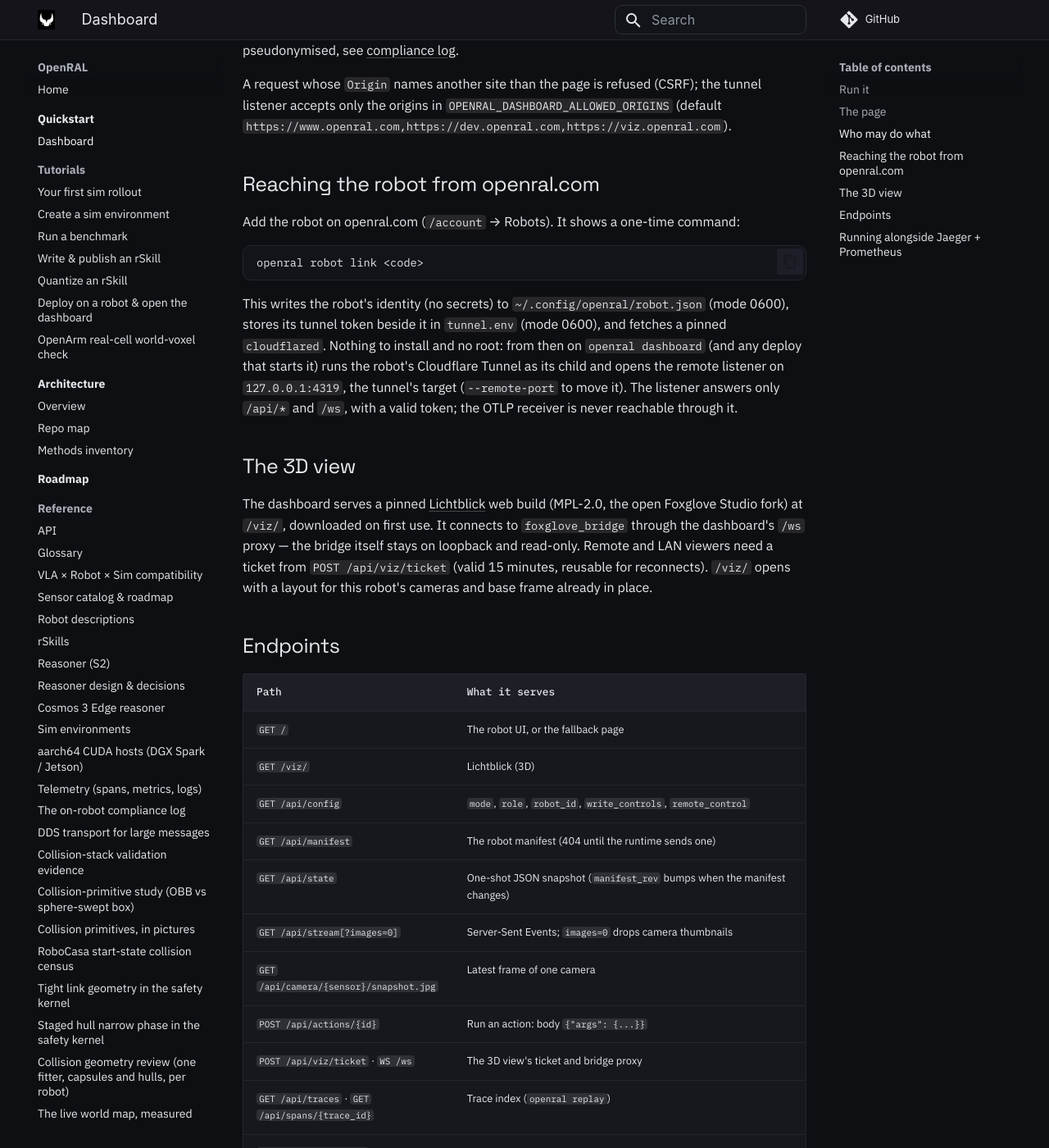
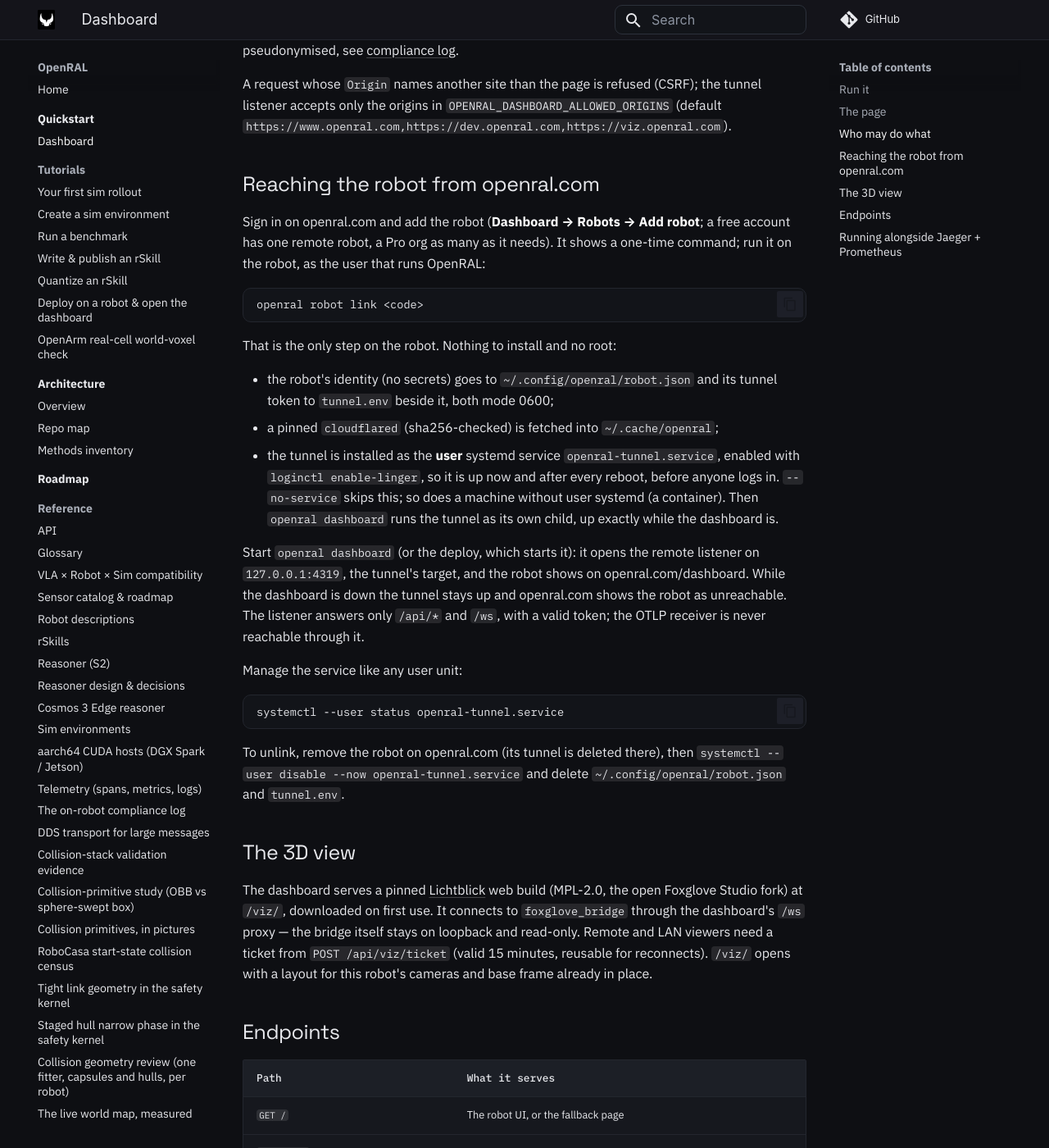
Before and after one commit to OpenRAL/openral, an MkDocs documentation site: the page built from docs/quickstart/dashboard.md, in a window 1280 px wide and 1400 px high, scrolled down 2019 px. Shown: the whole window at 82% size. Built offline with MkDocs 1.6.1 and Material for MkDocs 9.7.7, drawn with Linux system fonts in a browser that asks for light colours; comment, search, counter and statistics services are not loaded.

Commit message:
feat(cli): the robot's tunnel survives reboots as a user service
`openral robot link` installs the pinned cloudflared as the user
systemd unit openral-tunnel.service (EnvironmentFile=tunnel.env,
Restart=always) and enables lingering, so the tunnel is up after a
reboot before anyone logs in. Still no root. The dashboard runs the
tunnel itself only when that service isn't running (no user systemd,
or --no-service). Quickstart, tutorial, README, methods and state map
follow.

Co-Authored-By: Claude Opus 5.5 <noreply@anthropic.com>
Signed-off-by: Adrian <adrianllopart@gmail.com>

````diff
--- a/docs/quickstart/dashboard.md
+++ b/docs/quickstart/dashboard.md
@@ -86,19 +86,40 @@ listener accepts only the origins in `OPENRAL_DASHBOARD_ALLOWED_ORIGINS` (defaul
 
 ## Reaching the robot from openral.com
 
-Add the robot on openral.com (`/account` → Robots). It shows a one-time command:
+Sign in on openral.com and add the robot (**Dashboard → Robots → Add robot**; a free
+account has one remote robot, a Pro org as many as it needs). It shows a one-time
+command; run it on the robot, as the user that runs OpenRAL:
 
 ```bash
 openral robot link <code>
 ```
 
-This writes the robot's identity (no secrets) to `~/.config/openral/robot.json` (mode
-0600), stores its tunnel token beside it in `tunnel.env` (mode 0600), and fetches a
-pinned `cloudflared`. Nothing to install and no root: from then on `openral dashboard`
-(and any deploy that starts it) runs the robot's Cloudflare Tunnel as its child and opens
-the remote listener on `127.0.0.1:4319`, the tunnel's
-target (`--remote-port` to move it). The listener answers only `/api/*` and `/ws`, with
-a valid token; the OTLP receiver is never reachable through it.
+That is the only step on the robot. Nothing to install and no root:
+
+- the robot's identity (no secrets) goes to `~/.config/openral/robot.json` and its tunnel
+  token to `tunnel.env` beside it, both mode 0600;
+- a pinned `cloudflared` (sha256-checked) is fetched into `~/.cache/openral`;
+- the tunnel is installed as the **user** systemd service `openral-tunnel.service`, enabled
+  with `loginctl enable-linger`, so it is up now and after every reboot, before anyone
+  logs in. `--no-service` skips this; so does a machine without user systemd (a
+  container). Then `openral dashboard` runs the tunnel as its own child, up exactly while
+  the dashboard is.
+
+Start `openral dashboard` (or the deploy, which starts it): it opens the remote listener on
+`127.0.0.1:4319`, the tunnel's target, and the robot shows on openral.com/dashboard. While
+the dashboard is down the tunnel stays up and openral.com shows the robot as unreachable.
+The listener answers only `/api/*` and `/ws`, with a valid token; the OTLP receiver is
+never reachable through it.
+
+Manage the service like any user unit:
+
+```bash
+systemctl --user status openral-tunnel.service
+```
+
+To unlink, remove the robot on openral.com (its tunnel is deleted there), then
+`systemctl --user disable --now openral-tunnel.service` and delete
+`~/.config/openral/robot.json` and `tunnel.env`.
 
 ## The 3D view
 
````
Also changed, not shown: docs/architecture/repo-state-map.html (+2 -2 lines), docs/methods/06-reasoning-wam-safety-observability.md (+11 -8 lines), docs/methods/08-cli.md (+8 -8 lines), docs/tutorials/deploy/deploy-run-and-dashboard.md (+4 -2 lines), 4 other files.
